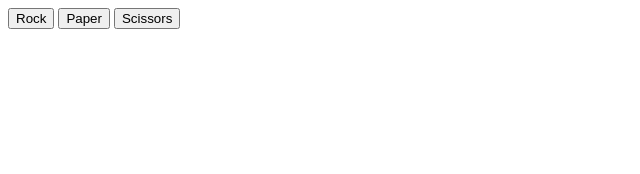
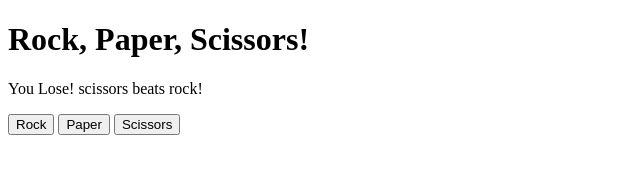
Before and after one commit to caboose16/foundations-rock-paper-scissors, a plain HTML site: page index.html in a window 1280 px wide. Both pictures are taken after a click on the button "Rock". Shown: the whole page, without its empty margins (0-640 px from the left). Drawn offline with Linux system fonts and the light colour scheme.

Commit message:
Move game status to UI

```diff
--- a/index.html
+++ b/index.html
@@ -8,6 +8,10 @@
     <!-- <link rel="stylesheet" href="style.css"> -->
   </head>
   <body>
+    <h1>Rock, Paper, Scissors!</h1>
+    <div>
+      <p class="game-status">Ready to Play!</p>
+    </div>
     <button class="player-option">Rock</button>
     <button class="player-option">Paper</button>
     <button class="player-option">Scissors</button>
--- a/index.js
+++ b/index.js
@@ -33,7 +33,7 @@ function game(playerSelection) {
 
     let message = playRound(playerSelection, computerSelection)
 
-    console.log(message)
+    changeStatus(message)
 }
 
 function playGame(e) {
@@ -42,3 +42,9 @@ function playGame(e) {
 
 const playerButtons = document.querySelectorAll(".player-option")
 playerButtons.forEach( btn => btn.addEventListener("click", playGame))
+
+const statusElement = document.querySelector(".game-status")
+
+function changeStatus(s) {
+    statusElement.textContent = s
+}
```
